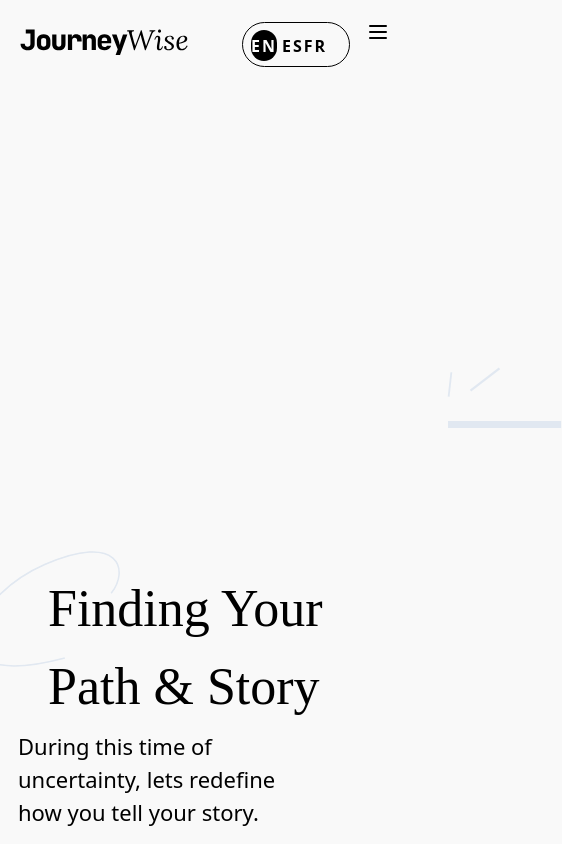
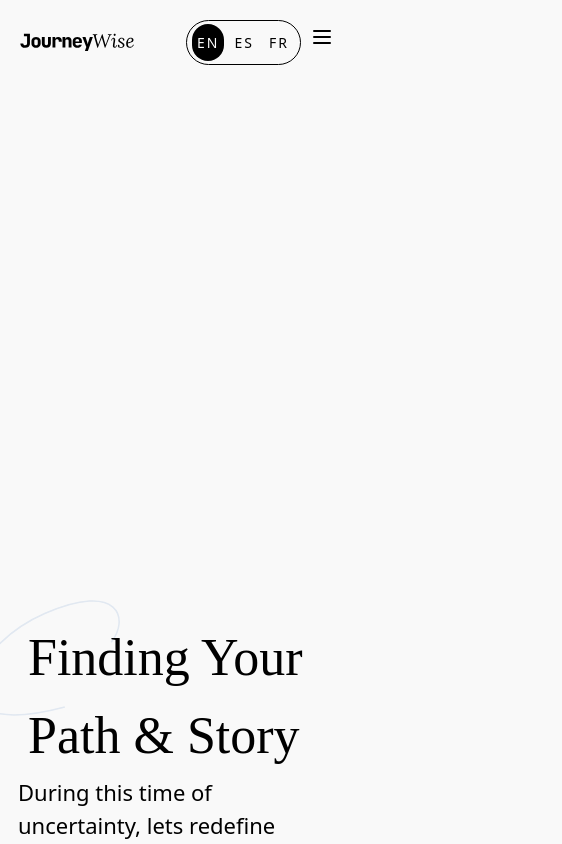
Before and after one commit to cherryontech/JourneyWise, a React (Vite) app in the folder app/: page / in a window 390 px wide. Shown: the top 844 px of the page, 562 px wide, since content can reach past the window. Built offline with nearby package versions, Linux system fonts and the light colour scheme; a web font is replaced by a local one.

Commit message:
more homepage and navbar styling

```diff
--- a/app/src/components/Nav/Header.jsx
+++ b/app/src/components/Nav/Header.jsx
@@ -1,7 +1,7 @@
 import React from "react";
 import { useNavigate } from "react-router-dom";
 import Navbar from "./Navbar";
-import './navbar-custom.css'
+import './header-custom.css'
 
 
 const Header = () => {
@@ -12,7 +12,7 @@ const Header = () => {
       }
 
     return (
-        <header id="navheader" className="navbar-custom">
+        <header id="navheader" className="header-custom">
             <button onClick={handleClick}>
                 <img src="/JourneyWise-Logo-1.svg" alt="JourneyWise logo" />
             </button>
--- a/app/src/components/Nav/LanguageSelection.jsx
+++ b/app/src/components/Nav/LanguageSelection.jsx
@@ -11,25 +11,25 @@ const LanguageSelection = () => {
 
   const btnStyle = (language) => {
     return classNames(
-      " lg:text-[14px] tracking-2 font-semibold uppercase lg:px-[3px]",
-      { 'bg-black text-white rounded-3xl m-[5px]': active === language }
+      "tracking-2 lg:px-[3px]",
+      { 'bg-black text-white rounded-3xl m-[3px] py-[8px] px-[3px]': active === language }
       );
     };
 
   return (
     <ul className="language-custom">
-      <ul className="p-2items-center border border-black rounded-full md:flex">
-        <button className={btnStyle("English")} onClick={() => handleClick("English")}>
-          <span className="block md:hidden">En</span>
-          <span className="hidden md:block">English</span>
+      <ul className="p-2 items-center border border-black rounded-full md:flex">
+        <button id="english" className={btnStyle("English")} onClick={() => handleClick("English")}>
+          <span className="block md:hidden">EN</span>
+          <span className="hidden md:block">ENGLISH</span>
         </button>
-        <button className={btnStyle("Spanish")} onClick={() => handleClick("Spanish")}>
-          <span className="block md:hidden">Es</span>
-          <span className="hidden md:block">Español</span>
+        <button id="spanish" className={btnStyle("Spanish")} onClick={() => handleClick("Spanish")}>
+          <span className="block md:hidden">ES</span>
+          <span className="hidden md:block">ESPAÑOL</span>
         </button>
-        <button className={btnStyle("French")} onClick={() => handleClick("French")}>
-          <span className="block md:hidden">Fr</span>
-          <span className="hidden md:block">Français</span>
+        <button id="french" className={btnStyle("French")} onClick={() => handleClick("French")}>
+          <span className="block md:hidden">FR</span>
+          <span className="hidden md:block">FRANÇAIS</span>
         </button>
       </ul>
     </ul>
--- a/app/src/components/Nav/Navbar.jsx
+++ b/app/src/components/Nav/Navbar.jsx
@@ -39,7 +39,7 @@ return (
 
             {/* Button for toggling mobile menu */}
             <div>
-                <button className="md:hidden" onClick={toggleNavbar}>{isOpen ? <X /> : <Menu />}</button>
+                <button className="md:hidden" onClick={toggleNavbar}>{isOpen ? <X /> : <Menu className="mt-[5px]" />}</button>
             </div>
         </nav>
 
--- a/app/src/components/Nav/navbar-custom.css
+++ b/app/src/components/Nav/header-custom.css
@@ -12,17 +12,25 @@ header {
   height: 37px;
 }
 
+
 @media (max-width: 480px) {
   header {
     display: flex;
     flex-direction: row;
+    justify-content: start;
+    gap: 49px;
     margin-left: 20px;
     margin-top: 20px;
     margin-bottom: 33.21px;
   }
 
-  img {
+  #navheader img {
     width: 114px;
     height: 25px;
   }
+
+  #navstyle {
+    display: flex;
+    justify-content: space-around;
+  }
 }
--- a/app/src/components/Nav/language-custom.css
+++ b/app/src/components/Nav/language-custom.css
@@ -1,4 +1,5 @@
 ul {
+  font-size: 14px;
   display: flex;
   width: 289px;
   height: 45px;
@@ -12,5 +13,26 @@ ul {
     display: flex;
     width: 119px;
     height: 45px;
+    padding-top: 0px;
+    padding-bottom: 0px;
+  }
+
+  #english {
+    margin-left: -3px;
+    margin-right: 5px;
+    padding-left: 5px;
+    padding-right: 5px;
+  }
+
+  #spanish {
+    margin-right: 5px;
+    padding-left: 5px;
+    padding-right: 5px;
+  }
+
+  #french {
+    margin-right: -2px;
+    padding-left: 5px;
+    padding-right: 5px;
   }
 }
--- a/app/src/components/homepage/HomepageGuide.jsx
+++ b/app/src/components/homepage/HomepageGuide.jsx
@@ -13,9 +13,9 @@ const HomepageGuide = () => {
       </header>
       <section className="pb-[150px]">
         <div id="question-vectors" className="flex flex-row">
-          <img id="discover1" src="/journeywise-icon-1.svg" alt="A yellow circle with a black number 1 in the center." />
-          <img id="engage2" src="/journeywise-icon-2.svg" alt="A yellow circle with a black number 2 in the center." />
-          <img id="unlock3" src="/journeywise-icon-3.svg" alt="A yellow circle with a black number 3 in the center." />
+          <img id="discover1" src="/journeywise-icon-1.svg" alt="Step 1" />
+          <img id="engage2" src="/journeywise-icon-2.svg" alt="Step 2" />
+          <img id="unlock3" src="/journeywise-icon-3.svg" alt="Step 3" />
         </div>
         <div id="instructions" className="flex flex-row">
           <div id="discover" className="ml-[138px] mt-[48.67px]">
--- a/app/src/components/homepage/Vectors.jsx
+++ b/app/src/components/homepage/Vectors.jsx
@@ -5,9 +5,9 @@ const Vectors = () => {
   return (
     <>
     <img id="swirl1" src="/Vector 921.svg" className="vectors-custom" alt="A swirly decoration behind the text." />
-    <img src="/Vector 922.svg" className="ml-[345px] mt-[-295px]" alt="A line decoration next to the text." />
-    <img src="/Vector 923.svg" className="ml-[380px] mt-[-30px]" alt="A line decoration next to the text." />
-    <img src="/Vector 924.svg" className="ml-[400px] mt-[20px]" alt="A line decoration next to the text." />
+    <img id="line1" src="/Vector 922.svg" className="vectors-custom sm: hidden" alt="A line decoration next to the text." />
+    <img id="line2" src="/Vector 923.svg" className="vectors-custom sm: hidden" alt="A line decoration next to the text." />
+    <img id="line3" src="/Vector 924.svg" className="vectors-custom sm: hidden" alt="A line decoration next to the text." />
     </>
   )
 }
--- a/app/src/components/homepage/hero-custom.css
+++ b/app/src/components/homepage/hero-custom.css
@@ -25,8 +25,8 @@
 @media (max-width: 480px) {
   #heroheader h2 {
     font-size: 52px;
-    margin-right: 40px;
-    margin-left: 0px;
+    margin-right: 50px;
+    margin-left: -20px;
   }
 
   #heading-subheading {
@@ -44,6 +44,10 @@
     margin-right: 195px;
   }
 
+  #subheading {
+    margin-top: 100px;
+  }
+
   #lets-begin {
     margin-top: 60px;
     width: 295px;
--- a/app/src/components/homepage/homepageGuide-custom.css
+++ b/app/src/components/homepage/homepageGuide-custom.css
@@ -119,14 +119,23 @@
     margin-top: 35px;
   }
 
+  #discover1 {
+    width: 29px;
+    height: 29px;
+  }
+
   #engage2 {
     margin-left: 0px;
     margin-top: 150px;
+    width: 29px;
+    height: 29px;
   }
 
   #unlock3 {
     margin-left: 0px;
     margin-top: 150px;
+    width: 29px;
+    height: 29px;
   }
 
 }
--- a/app/src/components/homepage/vectors-custom.css
+++ b/app/src/components/homepage/vectors-custom.css
@@ -3,6 +3,21 @@
   height: 295px;
   margin-top: -250px;
   margin-left: -120px;
+}
+
+#line1 {
+  margin-left: 345px;
+  margin-top: -295px;
+}
+
+#line2 {
+  margin-left: 380px;
+  margin-top: -30px;
+}
+
+#line3 {
+  margin-left: 400px;
+  margin-top: 20px;
 }
 
 @media (max-width: 480px) {
```
